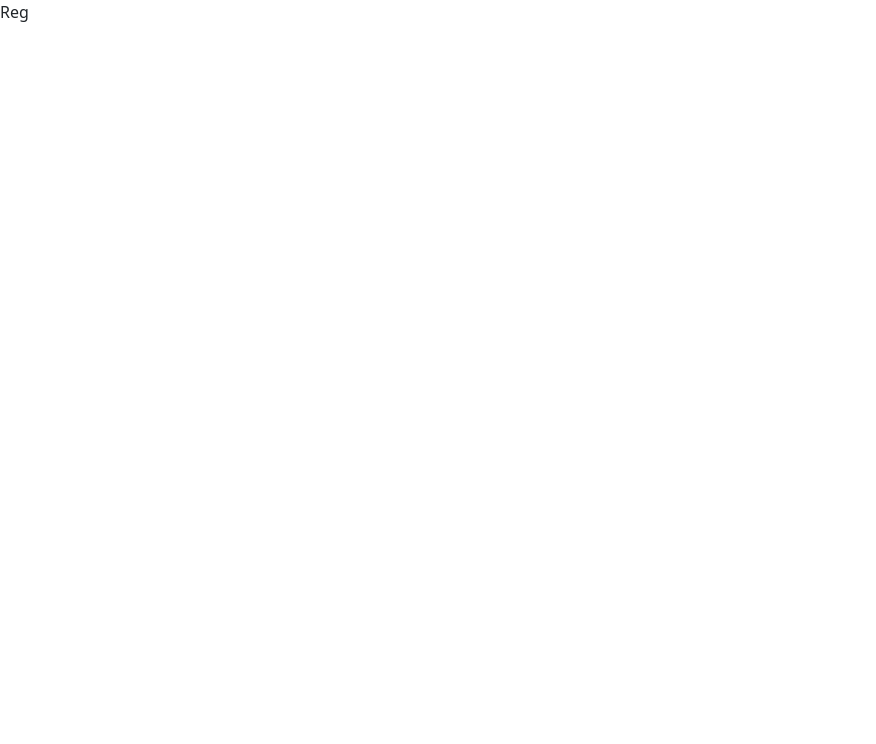
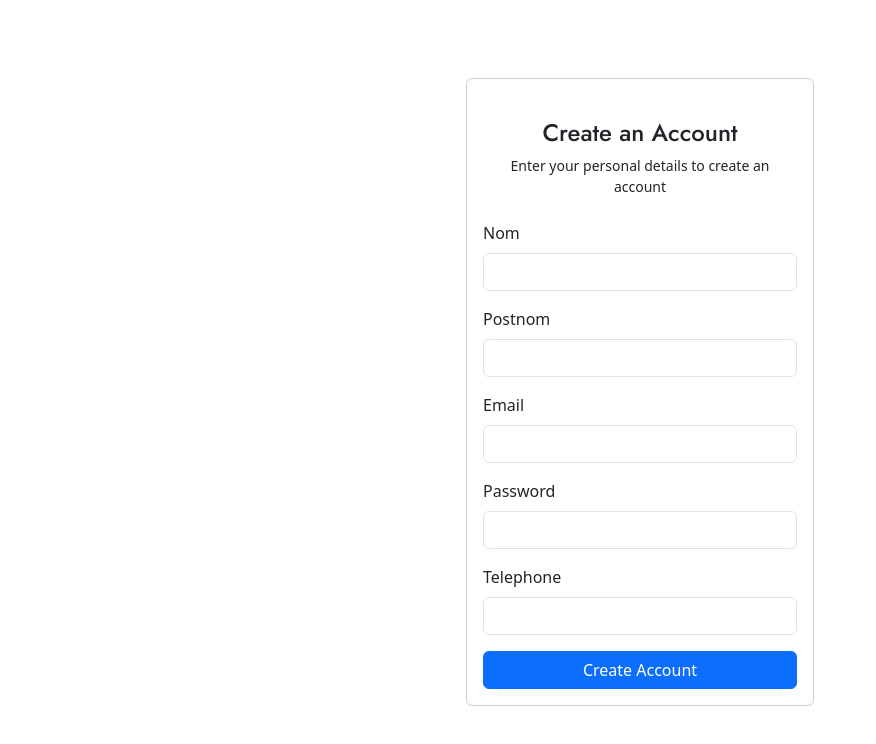
Before and after one commit to Jeremie-mengi/PjEcole, a React (Vite) app: page /Register in a window 1280 px wide. Shown: the top 744 px of the page, without its empty margins (0-876 px from the left). Built offline with nearby package versions, Linux system fonts and the light colour scheme.

Commit message:
fix:integration de la page register

```diff
--- a/src/Components/Register.jsx
+++ /dev/null
@@ -1,10 +0,0 @@
-
-function Register() {
-    return (
-      <>
- Reg
-      </>
-    )
-  }
-
-  export default Register
--- /dev/null
+++ b/src/Components/RegisterForm.jsx
@@ -0,0 +1,139 @@
+import React from 'react';
+import { useForm } from 'react-hook-form';
+import axios from 'axios';
+
+const RegisterForm = () => {
+  const {
+    register,
+    handleSubmit,
+    formState: { errors },
+  } = useForm();
+
+  const axiosInstance = axios.create({
+    baseURL: 'http://localhost:3000', // URL de base
+  });
+
+  const onSubmit = async (data) => {
+    try {
+      // Envoi des données de l'utilisateur pour créer un compte
+      const res = await axiosInstance.post("/register", {
+        nom: data.nom,
+        postnom: data.postnom,
+        email: data.email,
+        password: data.password,
+        telephone: data.telephone,
+      });
+
+      if (res.status === 201) { // Code 201 pour création réussie
+        alert('Compte créé avec succès');
+        window.location.href = "/Login"; // Redirection vers la Page Login
+      }
+    } catch (error) {
+      console.log(error?.response);
+      const err = error?.response?.data?.message;
+      alert(err || 'Erreur lors de la création du compte');
+    }
+  };
+
+  return (
+    <main>
+      <div className="container">
+        <section className="section register min-vh-100 d-flex flex-column align-items-center justify-content-center py-4">
+          <div className="container">
+            <div className="row justify-content-center">
+              <div className="col-lg-4 col-md-6 d-flex flex-column align-items-center justify-content-center">
+                <div className="card mb-3">
+                  <div className="card-body">
+                    <div className="pt-4 pb-2">
+                      <h5 className="card-title text-center pb-0 fs-4">Create an Account</h5>
+                      <p className="text-center small">Enter your personal details to create an account</p>
+                    </div>
+                    <form className="row g-3 needs-validation" onSubmit={handleSubmit(onSubmit)} noValidate>
+                      <div className="col-12">
+                        <label htmlFor="nom" className="form-label">Nom</label>
+                        <input
+                          type="text"
+                          name="nom"
+                          className={`form-control ${errors.nom ? 'is-invalid' : ''}`}
+                          id="nom"
+                          {...register('nom', { required: 'Please, enter your name!' })}
+                        />
+                        {errors.nom && <div className="invalid-feedback">{errors.nom.message}</div>}
+                      </div>
+
+                      <div className="col-12">
+                        <label htmlFor="postnom" className="form-label">Postnom</label>
+                        <input
+                          type="text"
+                          name="postnom"
+                          className={`form-control ${errors.postnom ? 'is-invalid' : ''}`}
+                          id="postnom"
+                          {...register('postnom', { required: 'Please, enter your postnom!' })}
+                        />
+                        {errors.postnom && <div className="invalid-feedback">{errors.postnom.message}</div>}
+                      </div>
+
+                      <div className="col-12">
+                        <label htmlFor="email" className="form-label">Email</label>
+                        <input
+                          type="email"
+                          name="email"
+                          className={`form-control ${errors.email ? 'is-invalid' : ''}`}
+                          id="email"
+                          {...register('email', {
+                            required: 'Please enter a valid Email address!',
+                            pattern: {
+                              value: /^[a-zA-Z0-9_.+-]+@[a-zA-Z0-9-]+\.[a-zA-Z0-9-.]+$/,
+                              message: 'Invalid email format',
+                            },
+                          })}
+                        />
+                        {errors.email && <div className="invalid-feedback">{errors.email.message}</div>}
+                      </div>
+
+                      <div className="col-12">
+                        <label htmlFor="password" className="form-label">Password</label>
+                        <input
+                          type="password"
+                          name="password"
+                          className={`form-control ${errors.password ? 'is-invalid' : ''}`}
+                          id="password"
+                          {...register('password', { required: 'Please enter your password!' })}
+                        />
+                        {errors.password && <div className="invalid-feedback">{errors.password.message}</div>}
+                      </div>
+
+                      <div className="col-12">
+                        <label htmlFor="telephone" className="form-label">Telephone</label>
+                        <input
+                          type="tel"
+                          name="telephone"
+                          className={`form-control ${errors.telephone ? 'is-invalid' : ''}`}
+                          id="telephone"
+                          {...register('telephone', {
+                            required: 'Please enter your telephone number!',
+                            pattern: {
+                              value: /^[0-9]{10,15}$/,
+                              message: 'Invalid telephone number format',
+                            },
+                          })}
+                        />
+                        {errors.telephone && <div className="invalid-feedback">{errors.telephone.message}</div>}
+                      </div>
+
+                      <div className="col-12">
+                        <button className="btn btn-primary w-100" type="submit">Create Account</button>
+                      </div>
+                    </form>
+                  </div>
+                </div>
+              </div>
+            </div>
+          </div>
+        </section>
+      </div>
+    </main>
+  );
+};
+
+export default RegisterForm;
```
Also changed, not shown: src/main.jsx (+7 -2 lines), src/Components/Eleve.jsx (line endings or trailing spaces).
